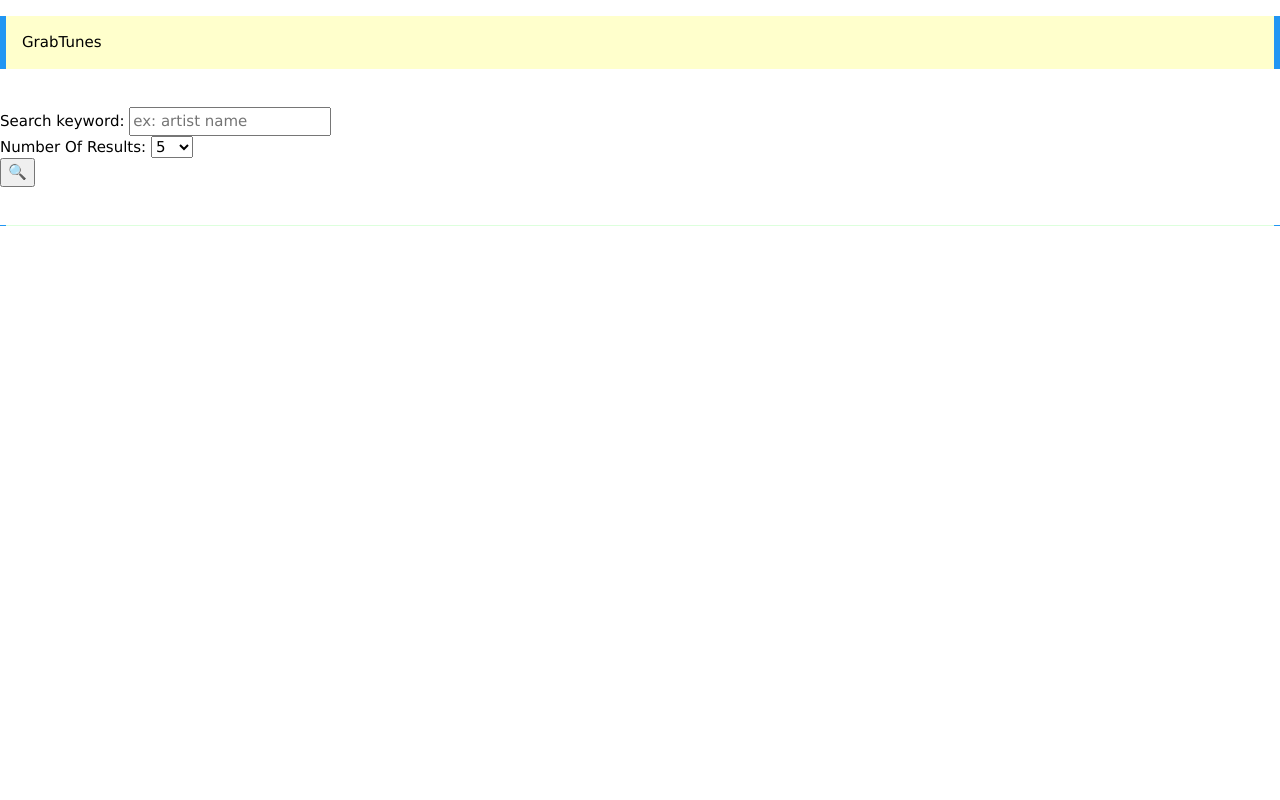
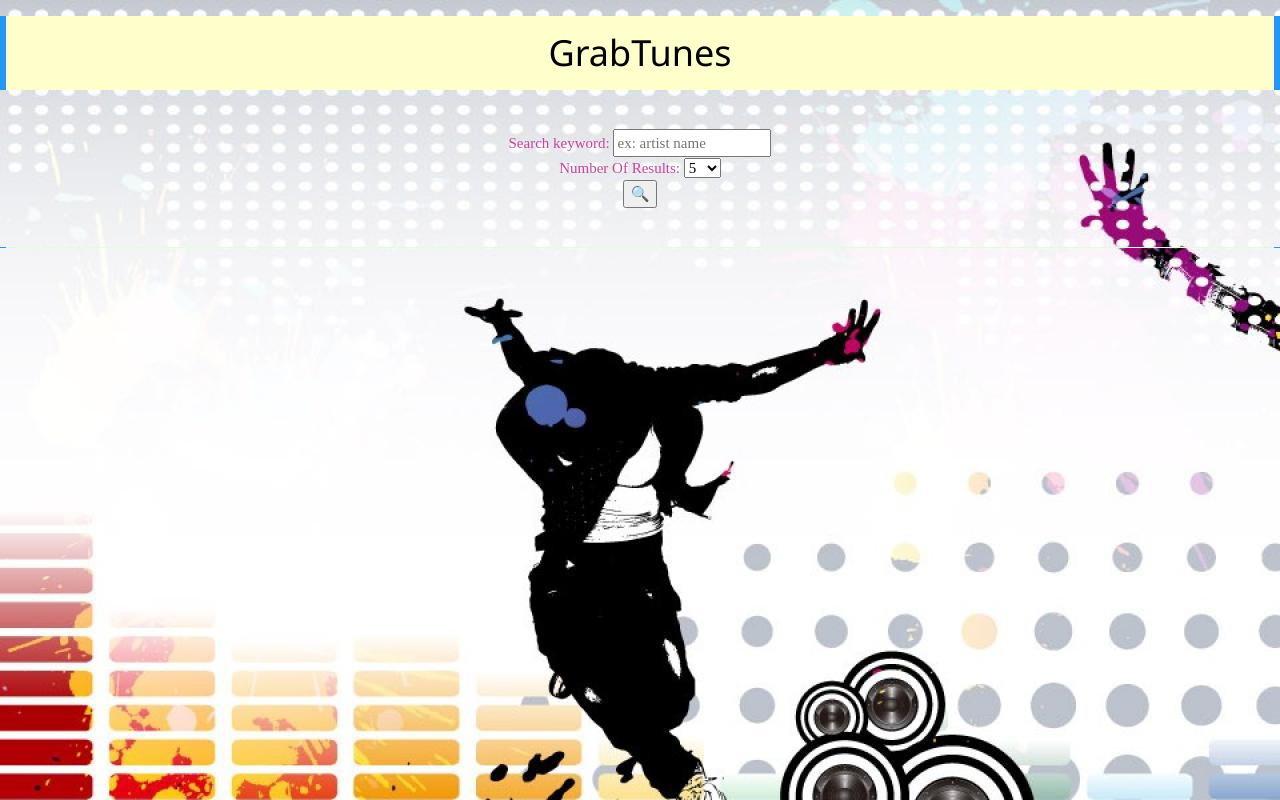
Before and after one commit to TheHolyQuail/grabTunes, a plain HTML site: page index.html in a window 1280 px wide. Drawn offline with nearby package versions, Linux system fonts and the light colour scheme.

Commit message:
updated css of index

```diff
--- a/index.html
+++ b/index.html
@@ -5,12 +5,13 @@
         <script src="https://ajax.googleapis.com/ajax/libs/jquery/3.3.1/jquery.min.js"></script>
         <script src="script.js"></script>
         <link rel="stylesheet" href="https://www.w3schools.com/w3css/4/w3.css">
+        <link rel="stylesheet" href="style.css">
 
         <title>GrabTunes</title>
     </head>
-    <body>
+    <body background="back.jpg">
         <div class="w3-panel w3-pale-yellow w3-leftbar w3-rightbar w3-border-blue" id="animation">
-            <p id="animated">GrabTunes</p>
+            <h1 id="head">GrabTunes</h1>
         </div>
         <br>
         <div id="search">
```
